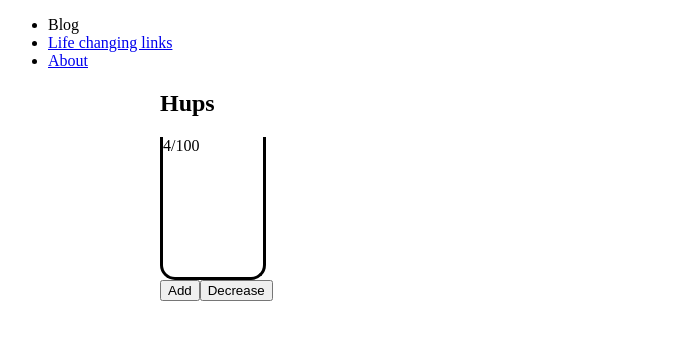
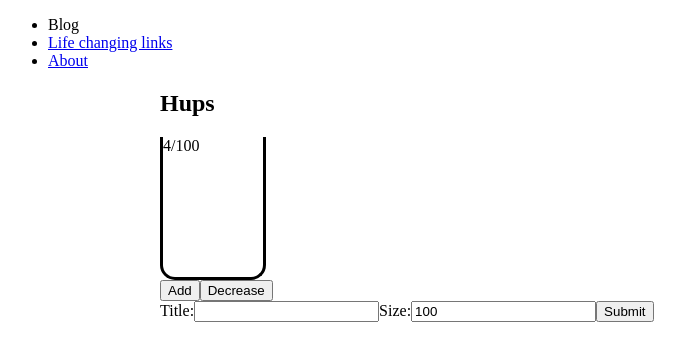
Before and after one commit to apunko/apunko.github.io-source, a Gatsby site: page /hups in a window 1280 px wide. Shown: the whole page, without its empty margins (0-685 px from the left). Built offline with nearby package versions, Linux system fonts and the light colour scheme; Gatsby itself is replaced by a stand-in of ours.

Commit message:
add basic hup form

```diff
--- a/package.json
+++ b/package.json
@@ -8,7 +8,7 @@
   ],
   "license": "MIT",
   "scripts": {
-    "lint": "eslint src/*.{js,jsx}",
+    "lint": "eslint --ext js --ext jsx src",
     "build": "gatsby build",
     "develop": "gatsby develop",
     "deploy": "gatsby build && gh-pages -b master -d public",
--- /dev/null
+++ b/src/components/hup/hupForm.jsx
@@ -0,0 +1,43 @@
+import React from 'react';
+
+class HupForm extends React.Component {
+  constructor(props) {
+    super(props);
+
+    this.state = {
+      size: 100,
+      title: '',
+    };
+
+    this.handleChange = this.handleChange.bind(this);
+    this.handleSubmit = this.handleSubmit.bind(this);
+  }
+
+  handleChange(event) {
+    this.setState({ [event.target.name]: event.target.value });
+  }
+
+  handleSubmit(event) {
+    event.preventDefault();
+    // hup saving logic
+    console.log(this.state);
+  }
+
+  render() {
+    return (
+      <form onSubmit={this.handleSubmit}>
+        <label htmlFor="title">
+          Title:
+          <input name="title" type="text" value={this.state.title} onChange={this.handleChange} />
+        </label>
+        <label htmlFor="size">
+          Size:
+          <input name="size" type="number" value={this.state.size} onChange={this.handleChange} />
+        </label>
+        <input type="submit" value="Submit" />
+      </form>
+    );
+  }
+}
+
+export default HupForm;
--- a/src/pages/hups.jsx
+++ b/src/pages/hups.jsx
@@ -1,11 +1,13 @@
 import React from 'react';
 import Layout from '../components/layout';
 import Hup from '../components/hup';
+import HupForm from '../components/hup/hupForm';
 
 const HupsPage = () => (
   <Layout>
     <h2>Hups</h2>
     <Hup />
+    <HupForm />
   </Layout>
 );
 
```
